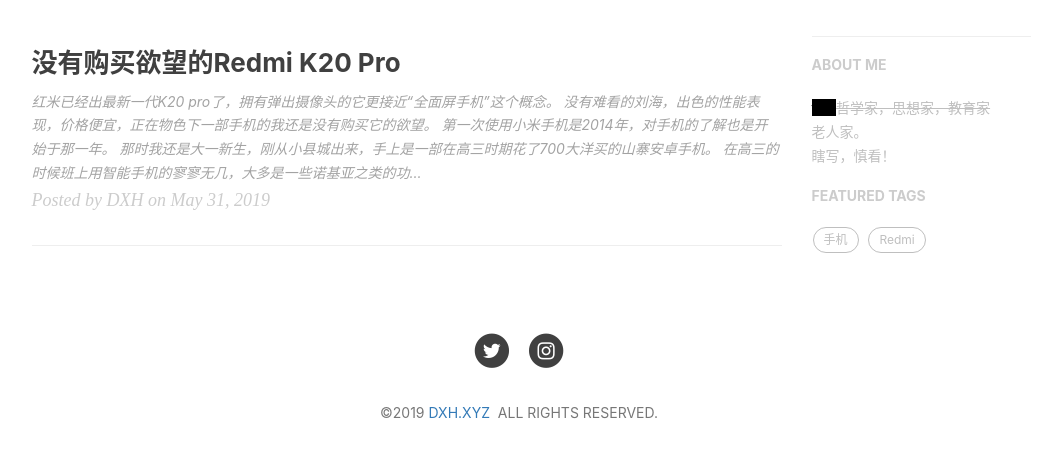
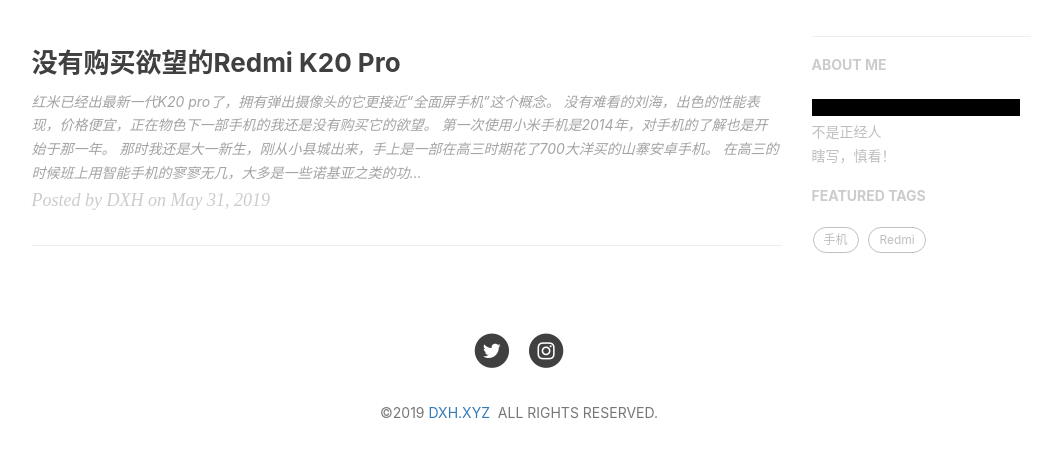
Before and after one commit to Devinteng/blog2, a Jekyll site: the page built from index.html, in a window 1280 px wide, cut to the strip 422-880 px from the top of the page. Shown: the whole strip, without its empty margins (136-1198 px from the left). Built offline with Jekyll 4.4.1, drawn with Linux system fonts in a browser that asks for light colours; nearby versions of some CDN libraries; the list of posts is cut into pages by our own code; comment, search, counter and statistics services are not loaded.

Commit message:
Update _config.yml

```diff
--- a/_config.yml
+++ b/_config.yml
@@ -75,7 +75,7 @@
 
 # Sidebar settings
 sidebar: true                           # whether or not using Sidebar.
-sidebar-about-description: <span class="heimu" title="test">test</span><s>哲学家，思想家，教育家</s> <br/>老人家。<br/>瞎写，慎看！
+sidebar-about-description: <span class="heimu" title="">哲学家，思想家，教育家，作家...</span><br/>不是正经人<br/>瞎写，慎看！
 sidebar-avatar:  false    # use absolute URL, seeing it's used in both `/` and `/about/`
 
 
```
